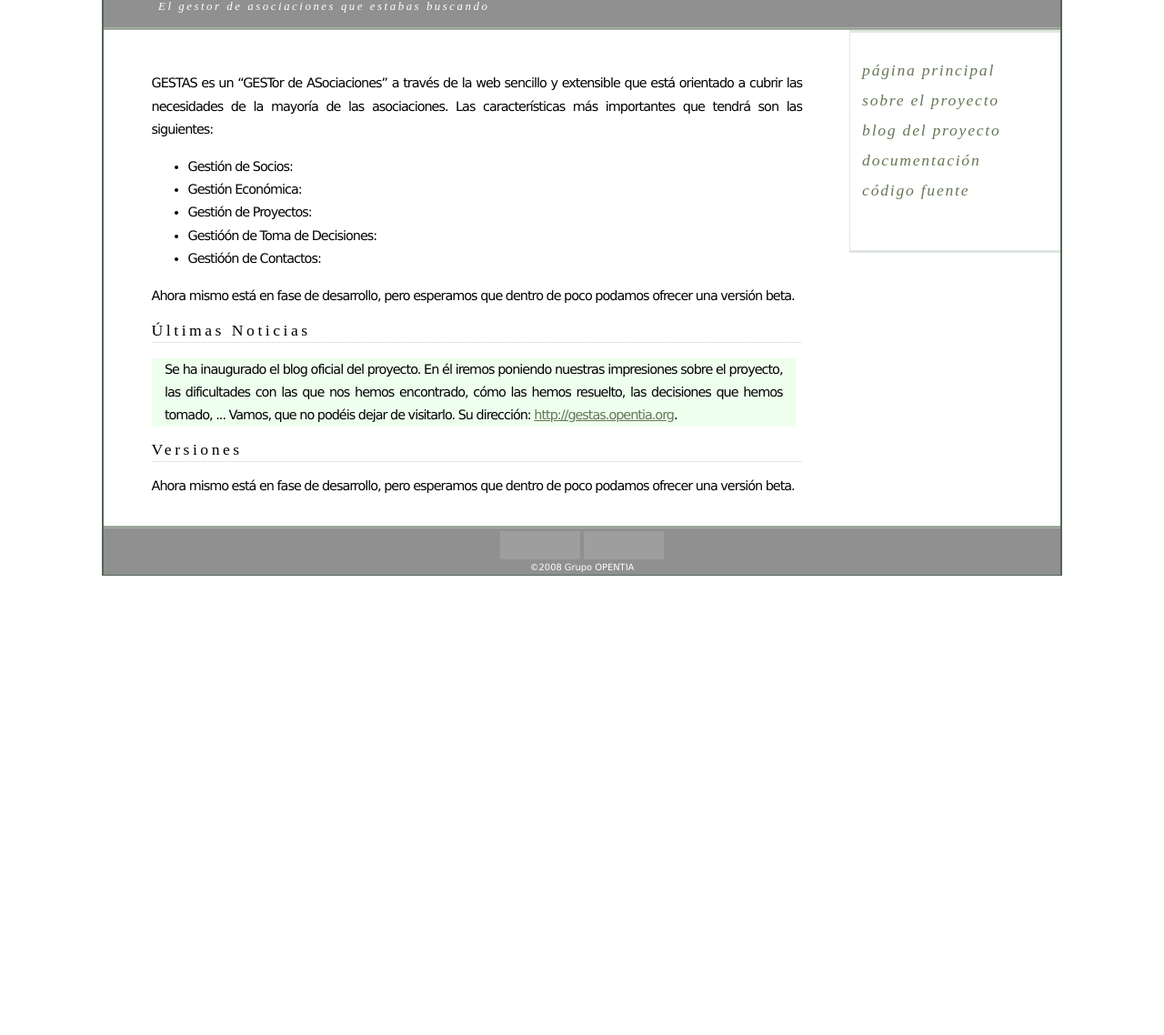
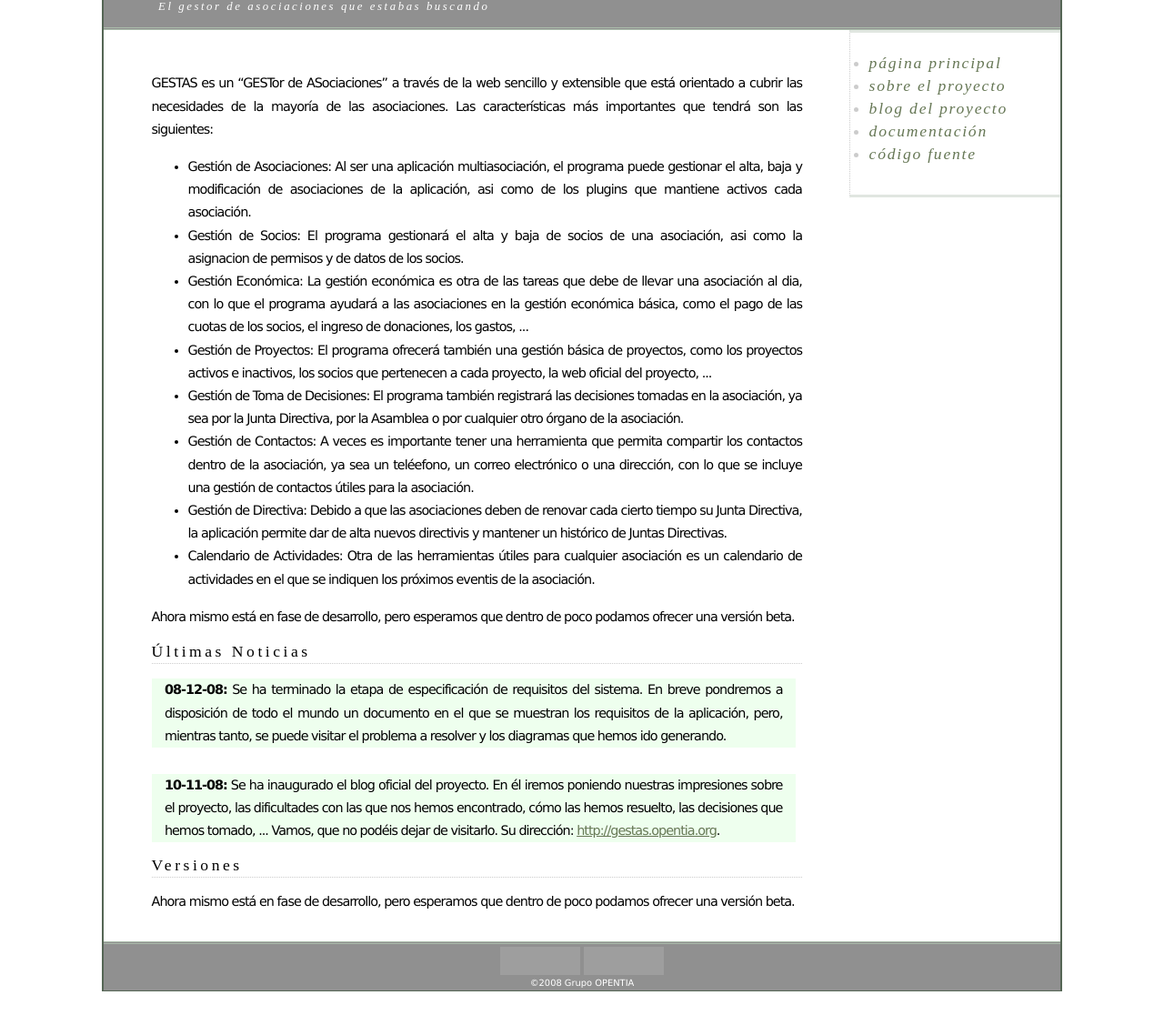
Before and after one commit to ritholution/gestas, a PHP site: page / in a window 1280 px wide. Shown: the part 110-1248 px from the top of the page at 91% size. Before the commit the page ends 743 px from the top, so only its background shows below. Run offline with PHP 8.4, Linux system fonts and the light colour scheme; grey boxes are pictures that could not be loaded.

Commit message:
Se termina la web del proyecto en castellano.
We finish the spanish web project.



git-svn-id: https://forja.rediris.es/svn/cusl3-gestas@12 2372d6f8-6d2f-4ec9-b04b-a1baae8a2925

```diff
--- a/trunk/web/index.html
+++ b/trunk/web/index.html
@@ -3,11 +3,8 @@
 
 <head profile="http://gmpg.org/xfn/11">
 <meta http-equiv="Content-Type" content="text/html; charset=UTF-8" />
-
 <title>GESTAS</title>
-
 <meta name="generator" content="GESTAS Gestor Asociaciones" />
-
 <style type="text/css" media="screen">
 	@import url(style.css);
 </style>
@@ -27,25 +24,60 @@ siguientes:
 </p>
 
 <ul>
-  <li>Gesti&#243;n de Socios: </li>
-  <li>Gesti&#243;n Econ&#243;mica: </li>
-  <li>Gesti&#243;n de Proyectos: </li>
-  <li>Gestió&#243;n de Toma de Decisiones: </li>
-  <li>Gestió&#243;n de Contactos: </li>
+  <li>Gesti&#243;n de Asociaciones: Al ser una aplicaci&oacute;n
+  multiasociaci&oacute;n, el programa puede gestionar el alta, baja y
+  modificaci&oacute;n de asociaciones de la aplicaci&oacute;n, asi
+  como de los plugins que mantiene activos cada asociaci&oacute;n.</li>
+  <li>Gesti&#243;n de Socios: El programa gestionar&aacute; el alta y
+  baja de socios de una asociaci&oacute;n, asi como la asignacion de
+  permisos y de datos de los socios.</li>
+  <li>Gesti&#243;n Econ&#243;mica: La gesti&oacute;n econ&oacute;mica
+  es otra de las tareas que debe de llevar una asociaci&oacute;n al
+  dia, con lo que el programa ayudar&aacute; a las asociaciones en la
+  gesti&oacute;n econ&oacute;mica b&aacute;sica, como el pago de las
+  cuotas de los socios, el ingreso de donaciones, los gastos, ... </li>
+  <li>Gesti&#243;n de Proyectos: El programa ofrecer&aacute;
+  tambi&eacute;n una gesti&oacute;n b&aacute;sica de proyectos, como
+  los proyectos activos e inactivos, los socios que pertenecen a cada
+  proyecto, la web oficial del proyecto, ...</li>
+  <li>Gesti&#243;n de Toma de Decisiones: El programa tambi&eacute;n
+  registrar&aacute; las decisiones tomadas en la asociaci&oacute;n, ya
+  sea por la Junta Directiva, por la Asamblea o por cualquier otro
+  &oacute;rgano de la asociaci&oacute;n.</li>
+  <li>Gesti&#243;n de Contactos: A veces es importante tener una
+  herramienta que permita compartir los contactos dentro de la
+  asociaci&oacute;n, ya sea un tel&eacute;efono, un correo
+  electr&oacute;nico o una direcci&oacute;n, con lo que se incluye
+  una gesti&oacute;n de contactos &uacute;tiles para la
+  asociaci&oacute;n.</li>
+  <li>Gesti&oacute;n de Directiva: Debido a que las asociaciones
+  deben de renovar cada cierto tiempo su Junta Directiva, la
+  aplicaci&oacute;n permite dar de alta nuevos directivis y mantener
+  un hist&oacute;rico de Juntas Directivas.</li>
+  <li>Calendario de Actividades: Otra de las herramientas
+  &uacute;tiles para cualquier asociaci&oacute;n es un calendario de
+  actividades en el que se indiquen los pr&oacute;ximos eventis de la
+  asociaci&oacute;n.</li>
 </ul>
-
-<!-- Explicar en que consiste cada una de las características. -->
 
 <p>Ahora mismo est&#225; en fase de desarrollo, pero esperamos que
   dentro de poco podamos ofrecer una versi&#243;n beta.</p>
 
 <h2>&#218;ltimas Noticias</h2>
 <p id="new">
-  Se ha inaugurado el blog oficial del proyecto. En &#233;l iremos
-  poniendo nuestras impresiones sobre el proyecto, las dificultades
-  con las que nos hemos encontrado, c&#243;mo las hemos resuelto, las
-  decisiones que hemos tomado, ... Vamos, que no podéis dejar de
-  visitarlo. Su
+  <strong>08-12-08:</strong> Se ha terminado la etapa de
+  especificaci&oacute;n de requisitos del sistema. En breve pondremos
+  a disposici&oacute;n de todo el mundo un documento en el que se
+  muestran los requisitos de la aplicaci&oacute;n, pero, mientras
+  tanto, se puede visitar el problema a resolver y los diagramas que
+  hemos ido generando.
+</p>
+<p id="new">
+  <strong>10-11-08:</strong> Se ha inaugurado el blog oficial del
+  proyecto. En &#233;l iremos poniendo nuestras impresiones sobre el
+  proyecto, las dificultades con las que nos hemos encontrado,
+  c&#243;mo las hemos resuelto, las decisiones que hemos tomado,
+  ... Vamos, que no podéis dejar de visitarlo. Su
   dirección: <a href="http://gestas.opentia.org">http://gestas.opentia.org</a>.
 </p>
 
--- a/trunk/web/style.css
+++ b/trunk/web/style.css
@@ -162,35 +162,23 @@ ul.post-meta span.post-meta-key {
 	border-left: 1px dotted #ccc;
 	border-top: solid 3px #e0e6e0;
 	border-bottom: solid 3px #e0e6e0;
-	padding: 2% 1% 5% 1%;
+	padding: 2% 1% 3% 1%;
 	float: right;
 	width: 20%;
-}
-
-#menu form {
-	margin: 0 0 0 13px;
-}
-
-#menu input#s {
-	width: 80%;
-	background: #eee;
-	border: 1px solid #999;
-	color: #000;
 }
 
 #menu ul {
 	color: #ccc;
 	font-weight: bold;
-	list-style-type: none;
 	margin: 0;
-	padding-left: 3px;
+	padding-left: 5%;
 	text-transform: lowercase;
 }
 
 #menu ul li {
 	font: italic normal 110% 'Times New Roman', Times, serif;
 	letter-spacing: 0.1em;
-	margin-top: 10px;
+	margin-top: 2px;
 	padding-bottom: 2px; /*border-bottom: dotted 1px #ccc;*/
 }
 
@@ -200,11 +188,6 @@ ul.post-meta span.post-meta-key {
 
 #menu ul li a:hover {
 	border-bottom: 1px solid #809080;
-}
-
-#menu ul ul.children {
-	font-size: 142%;
-	padding-left: 4px;
 }
 
 #footer {
```
Lines whose indentation alone changed are shown as unchanged.
